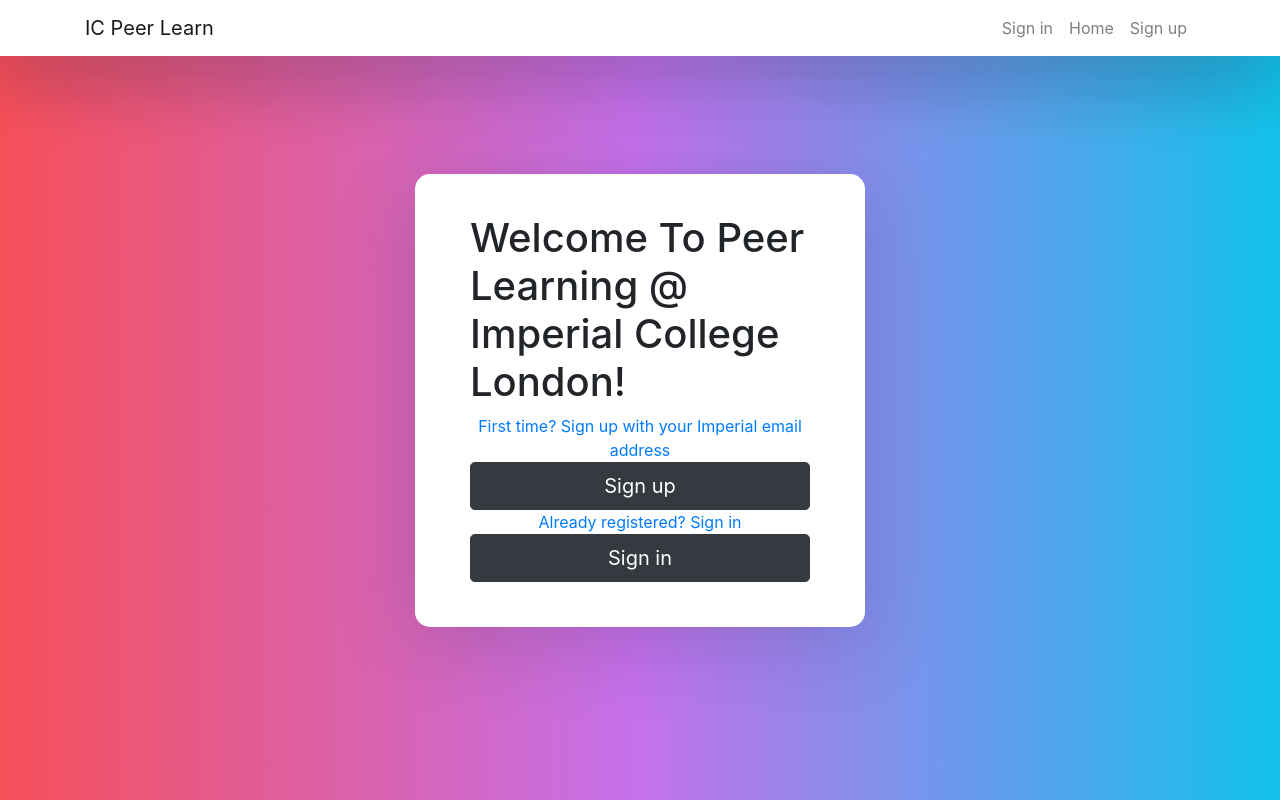
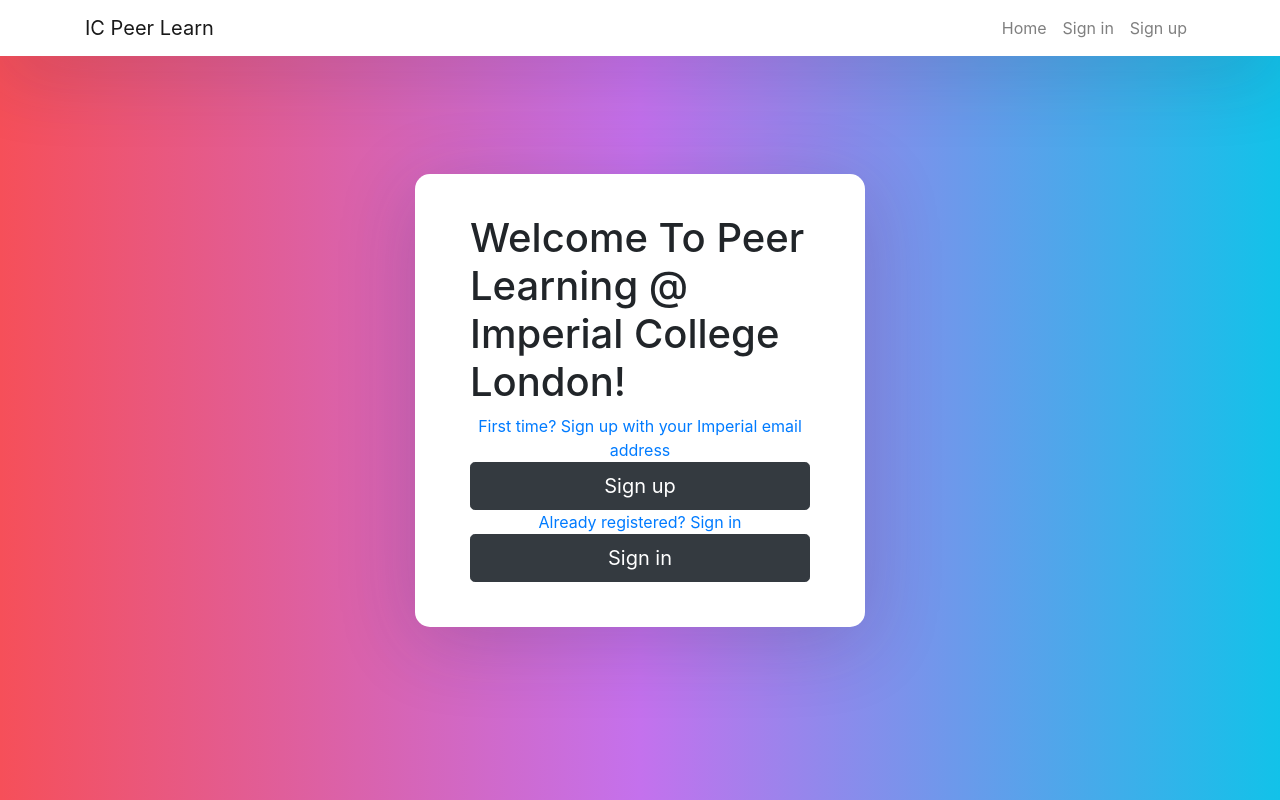
Before and after one commit to ish2002/ICHelloWorld, a React (Create React App) app in the folder peer-learning/: page / in a window 1280 px wide. Built offline with nearby package versions, Linux system fonts and the light colour scheme.

Commit message:
Changed initial home page and reorder the home, sign in and sign up on the top bar

```diff
--- a/peer-learning/src/App.js
+++ b/peer-learning/src/App.js
@@ -1,4 +1,3 @@
-
 import React from 'react';
 import '../node_modules/bootstrap/dist/css/bootstrap.min.css';
 import './App.css';
@@ -19,10 +18,10 @@
           <div className="collapse navbar-collapse" id="navbarTogglerDemo02">
             <ul className="navbar-nav ml-auto">
               <li className="nav-item">
-                <Link className="nav-link" to={"/sign-in"}>Sign in</Link>
+                <Link className="nav-link" to={"/home"}>Home</Link>
               </li>
               <li className="nav-item">
-                <Link className="nav-link" to={"/home"}>Home</Link>
+                <Link className="nav-link" to={"/sign-in"}>Sign in</Link>
               </li>
               <li className="nav-item">
                 <Link className="nav-link" to={"/sign-up"}>Sign up</Link>
--- a/peer-learning/src/general/Home.js
+++ b/peer-learning/src/general/Home.js
@@ -5,30 +5,9 @@
   render() {
     return (
       <div>
-        <div className="App">
-      <nav className="navbar navbar-expand-lg navbar-light fixed-top">
-        <div className="container">
-          <Link className="navbar-brand" to={"/home"}>IC Peer Learn</Link>
-          <div className="collapse navbar-collapse" id="navbarTogglerDemo02">
-            <ul className="navbar-nav ml-auto">
-              <li className="nav-item">
-                <Link className="nav-link" to={"/sign-in"}>Sign in</Link>
-              </li>
-              <li className="nav-item">
-                <Link className="nav-link" to={"/home"}>Home</Link>
-              </li>
-              <li className="nav-item">
-                <Link className="nav-link" to={"/sign-up"}>Sign up</Link>
-              </li>
-            </ul>
-          </div>
-        </div>
-      </nav>
-
         <div className="outer">
           <h1>Welcome To Peer Learning @ Imperial College London!</h1>
         </div>
-
         <div className="App">
               <a className="message">First time? Sign up with your Imperial email address</a>
               <Link to="/sign-up">
@@ -40,7 +19,6 @@
               </Link>
         </div>
       </div>
-      </div>
     );
   }
 }
--- a/peer-learning/src/general/groupstudy.js
+++ b/peer-learning/src/general/groupstudy.js
@@ -1,10 +1,14 @@
 import {Link} from "react-router-dom";
 import React, { Component } from "react";
+import './sample.css';
+import NavBar from "./Navbar";
 
 export default class GroupStudy extends Component {
     render() {
         return (
-            <div className="Group">
+            <div>
+                <NavBar/>
+                <div id="mainPage">
               <a className="message">Want to get cracking?</a>
               <Link to="/newstudygroup">
               <button type="Create my own study group" className="btn btn-dark btn-lg btn-block">Create my own study group</button>
@@ -13,6 +17,7 @@
               <button type="Join my study buddies" className="btn btn-dark btn-lg btn-block">Join my study buddies</button>
               </Link>
             </div>
+            </div>
         );
     }
 }
```
